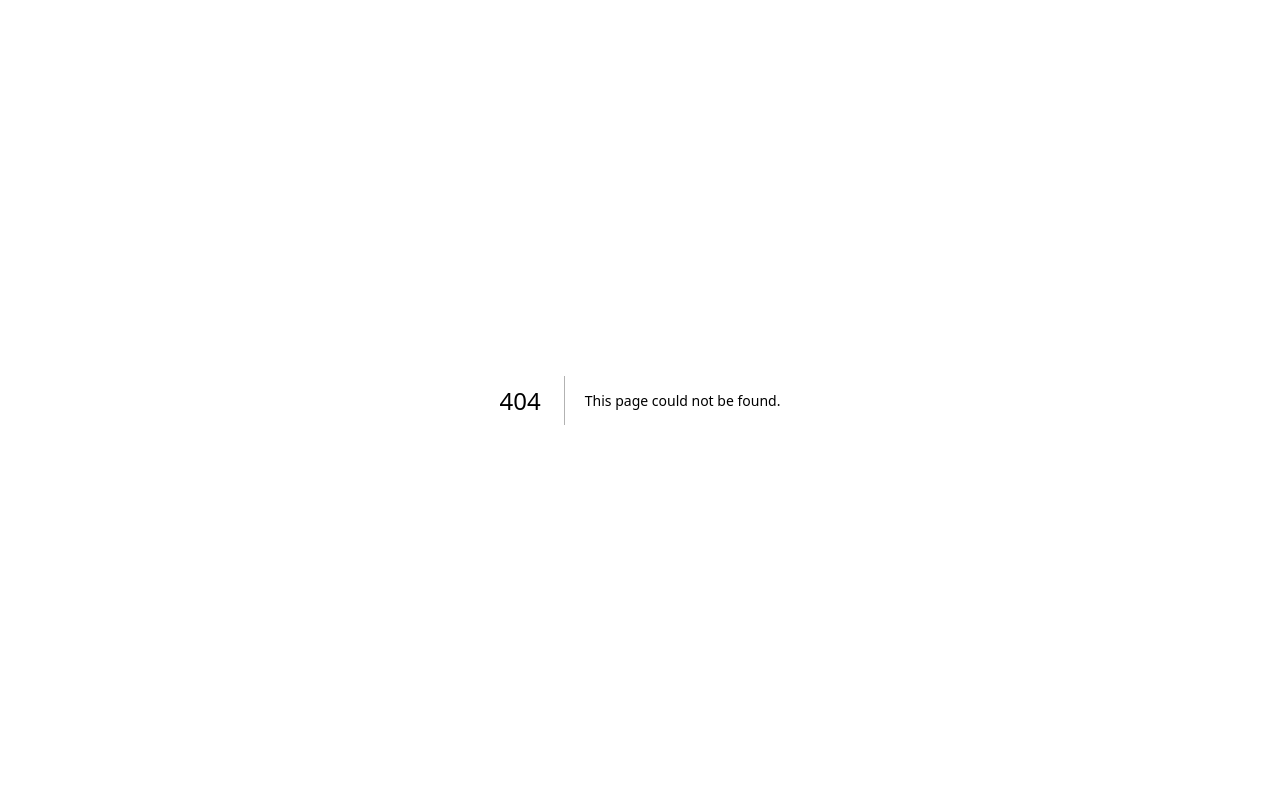
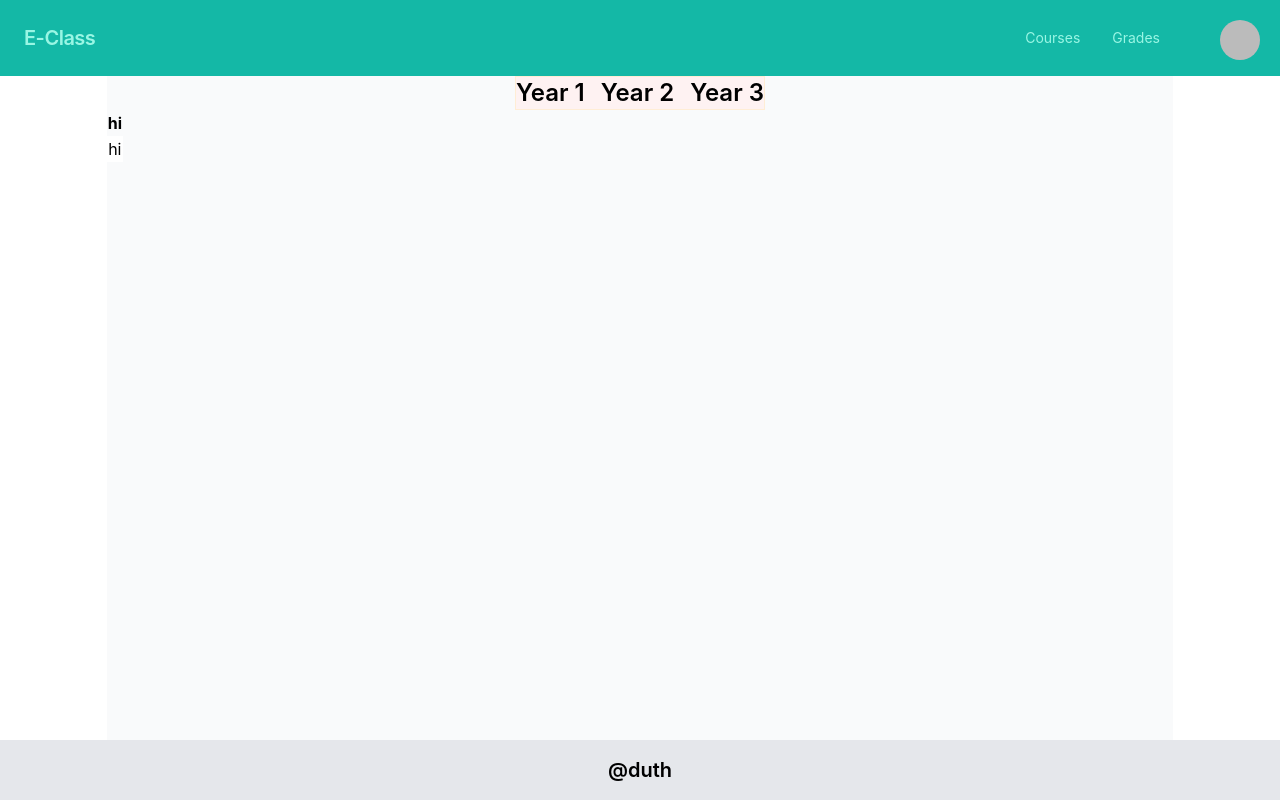
Before and after one commit to harris2310/eclass-clone, a Next.js app: page /grades in a window 1280 px wide. Before the commit this address had no page. Built offline with nearby package versions, Linux system fonts and the light colour scheme; no server answers; sample sign-in values are in the browser's storage.

Commit message:
Created grades screen

```diff
--- /dev/null
+++ b/components/common/GradesTable.tsx
@@ -0,0 +1,27 @@
+import React from "react";
+
+type Props = {};
+
+function GradesTable({}: Props) {
+  return (
+    <div>
+      {" "}
+      <div>
+        <table>
+          <thead className="bg-gray-50">
+            <tr>
+              <th>hi</th>
+            </tr>
+          </thead>
+          <tbody className="bg-white">
+            <tr>
+              <td>hi</td>
+            </tr>
+          </tbody>
+        </table>
+      </div>
+    </div>
+  );
+}
+
+export default GradesTable;
--- a/components/common/Header.tsx
+++ b/components/common/Header.tsx
@@ -26,7 +26,14 @@ const Header = (props: Props) => {
     <div>
       <nav className="flex items-center justify-evenly flex-wrap bg-teal-500 p-6">
         <div className="flex items-center flex-shrink-0 text-white mr-6">
-          <span className="font-semibold text-xl tracking-tight">E-Class</span>
+          <Link
+            href="/"
+            className="block mt-4 lg:inline-block lg:mt-0 text-teal-200 hover:text-white mr-8"
+          >
+            <span className="font-semibold text-xl tracking-tight">
+              E-Class
+            </span>
+          </Link>
         </div>
         <div className="w-full block flex-grow lg:flex lg:items-center lg:w-auto text-right px-16">
           <div className="text-sm lg:flex-grow">
@@ -38,7 +45,12 @@ const Header = (props: Props) => {
             </Link>
             {session.status == "authenticated" && (
               <>
-                <div className="hidden"></div>
+                <Link
+                  href="/grades"
+                  className="block mt-4 lg:inline-block lg:mt-0 text-teal-200 hover:text-white mr-8"
+                >
+                  Grades
+                </Link>
                 <Popover className="fixed top-5 right-5">
                   <Popover.Button
                     onClick={handleEffect}
--- /dev/null
+++ b/components/screens/GradesScreen.tsx
@@ -0,0 +1,30 @@
+import React from "react";
+import { Tab } from "@headlessui/react";
+import GradesTable from "../common/GradesTable";
+
+type Props = {};
+
+const GradesScreen = (props: Props) => {
+  return (
+    <Tab.Group>
+      <Tab.List className="flex gap-4 mx-auto text-2xl font-semibold bg-red-50 border border-orange-100">
+        <Tab className="hover:bg-slate-200">Year 1</Tab>
+        <Tab className="hover:bg-slate-200">Year 2</Tab>
+        <Tab className="hover:bg-slate-200">Year 3</Tab>
+      </Tab.List>
+      <Tab.Panels>
+        <Tab.Panel>
+          <GradesTable />
+        </Tab.Panel>
+        <Tab.Panel>
+          <GradesTable />
+        </Tab.Panel>
+        <Tab.Panel>
+          <GradesTable />
+        </Tab.Panel>
+      </Tab.Panels>
+    </Tab.Group>
+  );
+};
+
+export default GradesScreen;
--- a/components/screens/SignInScreen.tsx
+++ b/components/screens/SignInScreen.tsx
@@ -46,7 +46,7 @@ const SignInScreen = ({ providers }: any) => {
               <Button
                 variant={Variant.Google}
                 onClick={() => signIn(provider.id)}
-                className="flex mx-auto gap-2 mt-16"
+                className="flex mx-auto gap-2 my-16"
               >
                 <Image
                   width="25"
--- /dev/null
+++ b/pages/grades.tsx
@@ -0,0 +1,28 @@
+import Head from "next/head";
+import LoginScreen from "../components/screens/SignInScreen";
+import HomeScreen from "../components/screens/HomeScreen";
+import { useSession, getSession } from "next-auth/react";
+import HeaderLayout from "../layouts/HeaderLayout";
+import GradesScreen from "../components/screens/GradesScreen";
+import { requireAuth } from "../utils/requireAuth";
+
+export default function Home({ props }: any) {
+  return (
+    <div>
+      <Head>
+        <title>E-class</title>
+        <meta name="description" content="Generated by create next app" />
+        <link rel="icon" href="/favicon.ico" />
+      </Head>
+      <HeaderLayout>
+        <GradesScreen />
+      </HeaderLayout>
+    </div>
+  );
+}
+
+export async function getServerSideProps(context: any) {
+  return requireAuth(context, () => {
+    return { props: {} };
+  });
+}
```
Also changed, not shown: utils/constants.js (+8 -9 lines).
